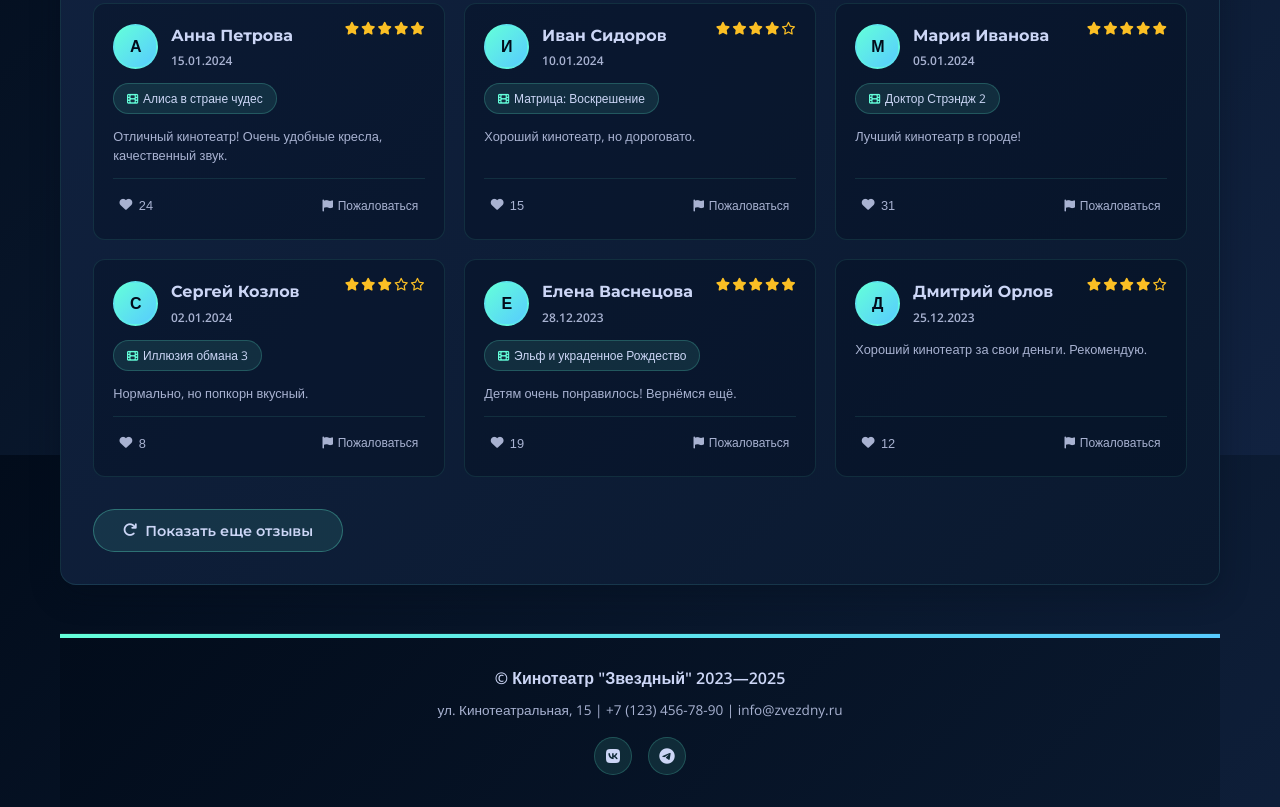
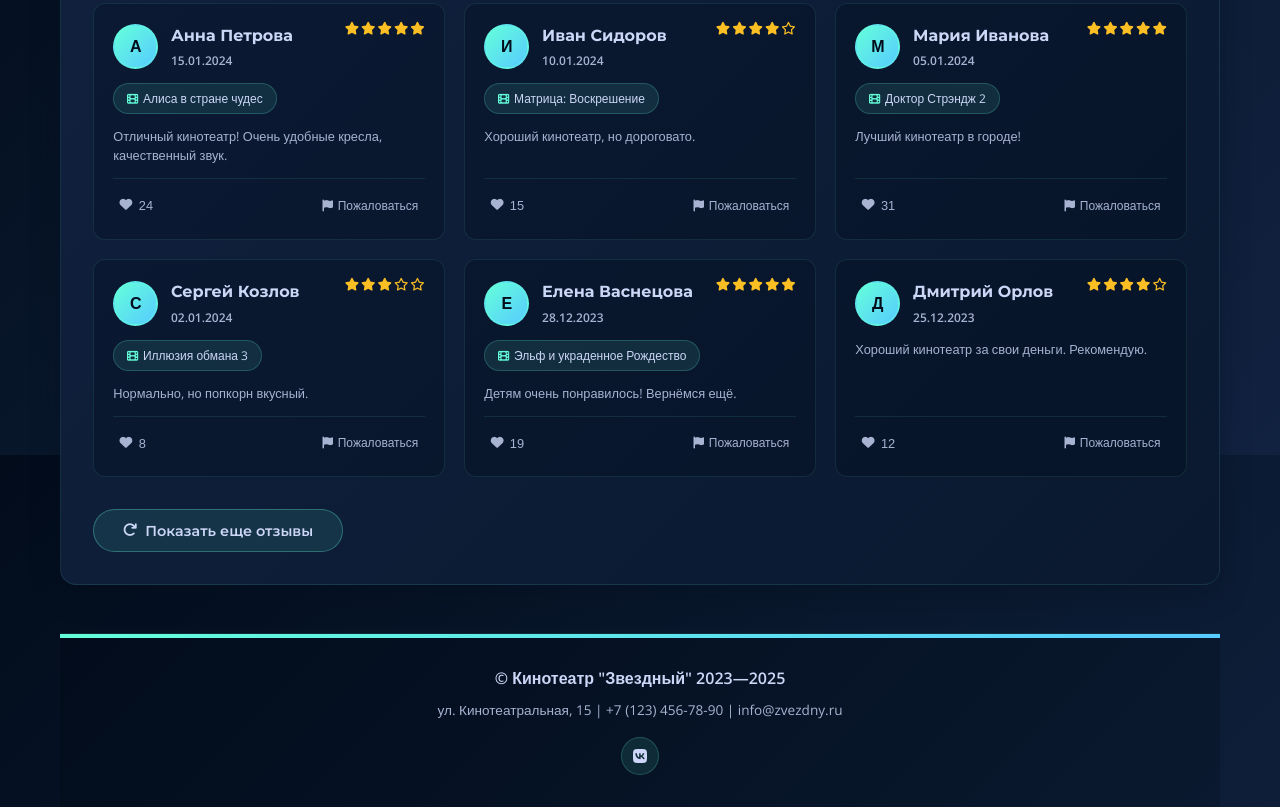
Before and after one commit to sizova-eK/-, a plain HTML site: page index.html in a window 1280 px wide. Shown: the part 2745-3552 px from the top of the page. Drawn offline with nearby package versions, Linux system fonts and the light colour scheme; no server answers.

Commit message:
Update index.html

```diff
--- a/index.html
+++ b/index.html
@@ -343,7 +343,6 @@
                 <p>ул. Кинотеатральная, 15 | +7 (123) 456-78-90 | info@zvezdny.ru</p>
                 <div class="social-links">
                     <a href="#"><i class="fab fa-vk"></i></a>
-                    <a href="#"><i class="fab fa-telegram"></i></a>
                 </div>
             </div>
         </footer>
```
